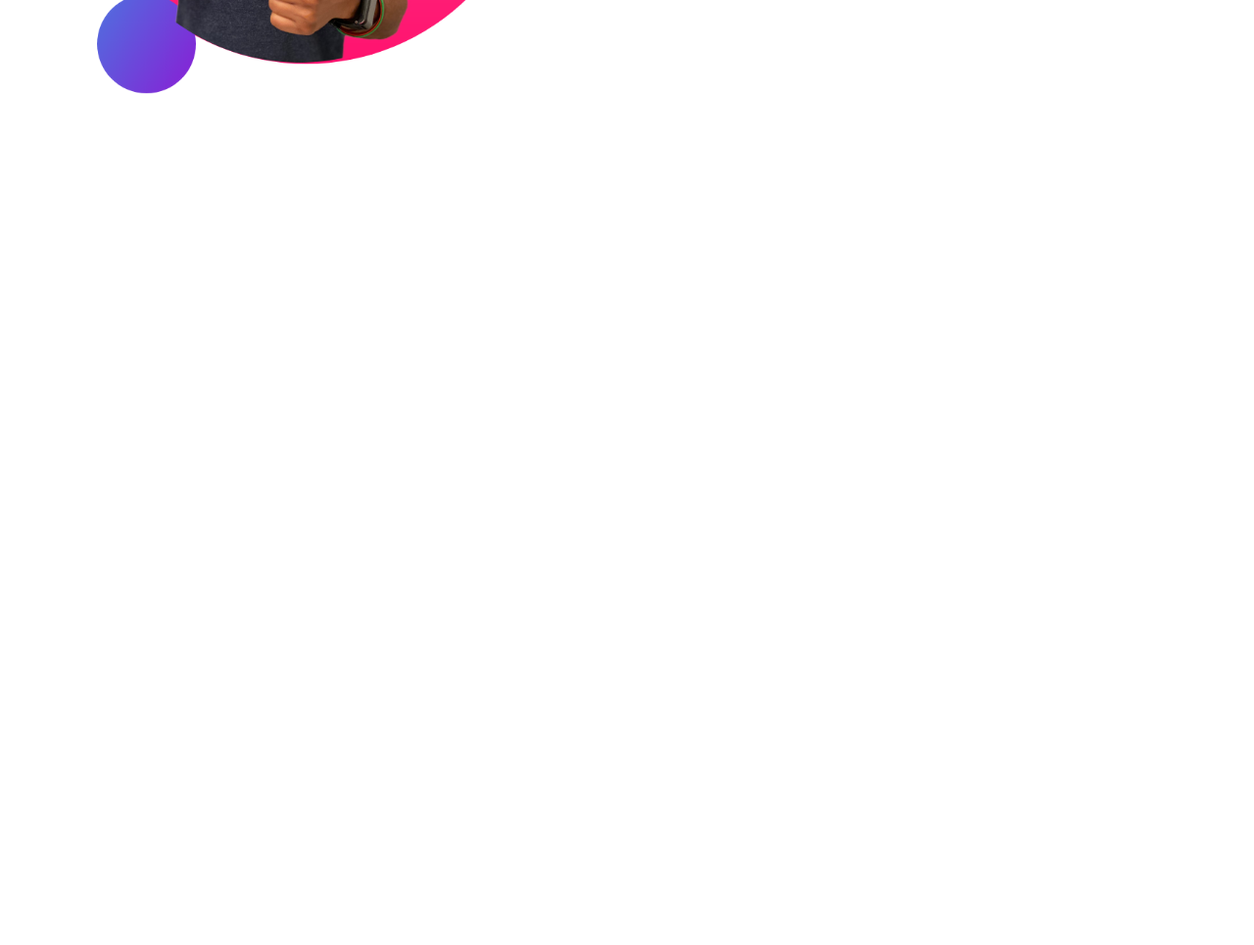
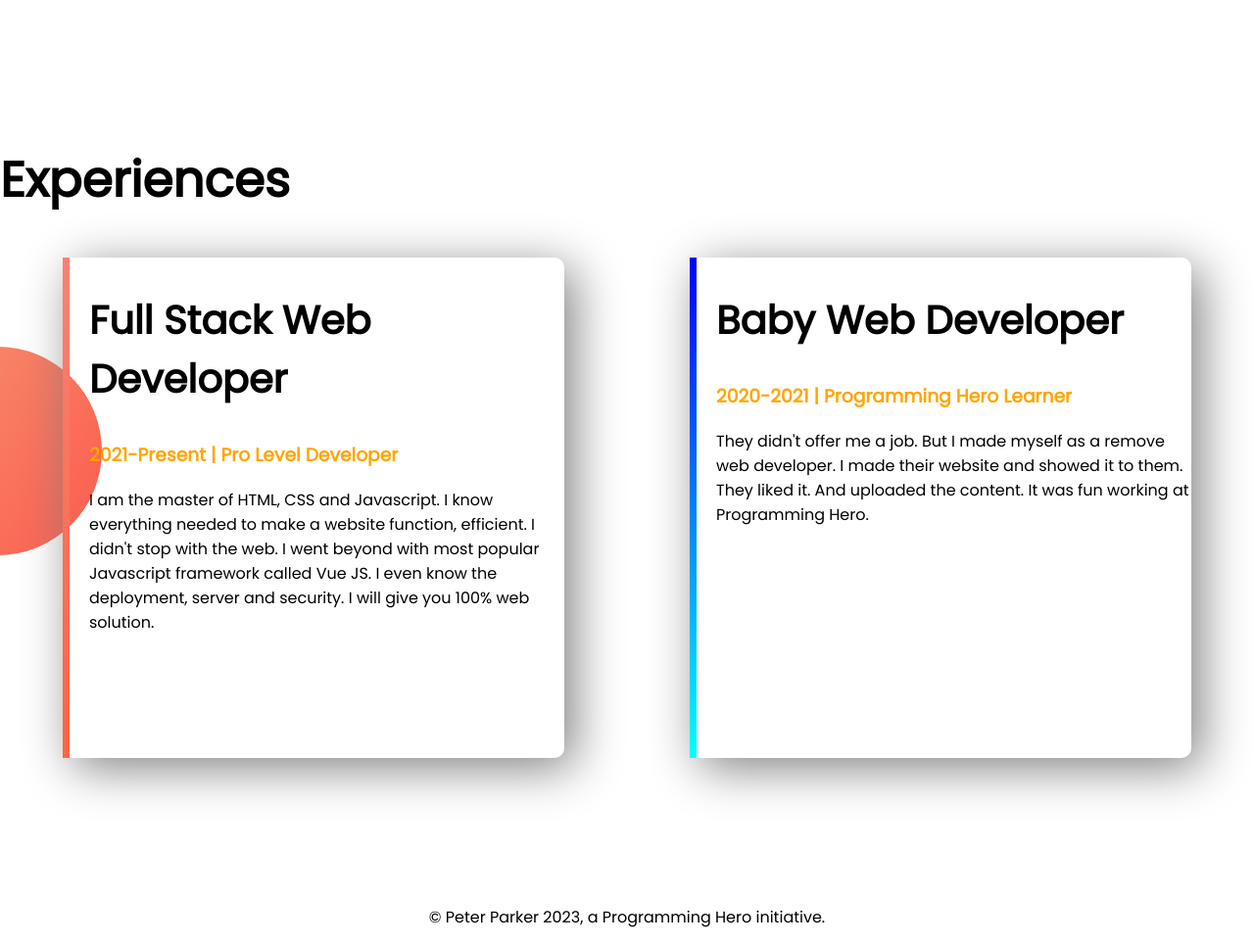
Before and after one commit to SabbirRshuvo/beautiful-professional-protfolio, a plain HTML site: page index.html in a window 1280 px wide. Shown: the part 1081-2046 px from the top of the page at 98% size. Before the commit the page ends 1334 px from the top, so only its background shows below. Drawn offline with Linux system fonts and the light colour scheme.

Commit message:
full stack

```diff
--- a/index.html
+++ b/index.html
@@ -11,7 +11,7 @@
     <link rel="stylesheet" href="style.css">
 </head>
 <body>
-    <section class="top-banner">
+    <section class="top-banner flexible">
         <div class="half-width">
             <h1>Welcome To</h1>
             <h1><span class="orange-color">Sabbir Rahman</span> World</h1>
@@ -23,7 +23,7 @@
             <img src="images/jhankar.png" alt="">
         </div>
     </section>
-    <section class="dream-big">
+    <section class="dream-big flexible">
         <div class="half-width">
             <img src="images/jhankar2.png" alt="">
         </div>
@@ -34,5 +34,27 @@
             <a class="link-button" target="_blank" href="http://google.com">DOWNLOAD RESUME</a>
         </div>
     </section>
+    <section class="experience-area">
+        <div>
+            <h1>Experiences</h1>
+        </div>
+        <div class="flexible">
+            <div id="full-stack" class="experience-items">
+                <h2>Full Stack Web Developer</h2>
+                <h3 class="orange-color">2021-Present | Pro Level Developer</h3>
+                <p>I am the master of HTML, CSS and Javascript. I know everything needed to make a website function, efficient. I didn't stop with the web. I went beyond with most popular Javascript framework called Vue JS. I even know the deployment, server and security. I will give you 100% web solution.</p>
+            </div>
+            <div id="web-developer" class="experience-items">
+                <h2>Baby Web Developer</h2>
+                <h3 class="orange-color">2020-2021 | Programming Hero Learner</h3>
+                <p>They didn't offer me a job. But I made myself as a remove web developer. I made their website and showed it to them. They liked it. And uploaded the content. It was fun working at Programming Hero.</p>
+            </div>
+        </div>
+    </section>
+    <section>
+        <footer>
+            <p>© Peter Parker 2023, a Programming Hero initiative.</p>
+        </footer>
+    </section>
 </body>
 </html>
--- a/style.css
+++ b/style.css
@@ -5,16 +5,19 @@ body{
 h1{
     font-size: 50px;
 }
+h2{
+    font-size: 40px;
+}
 .orange-color{
     color: orange;
 }
-section{
+.flexible{
     display: flex;
     margin-bottom: 150px;
 }
 .half-width{
     width: 50%;
-    padding-left: 2%;
+    padding-left: 7%;
 }
 .half-width img{
     width: 85%;
@@ -36,3 +39,30 @@ section{
     background-repeat: no-repeat;
     background-position: right;
 }
+.experience-items{
+    width: 40%;
+    margin-left: 5%;
+    margin-right: 5%;
+    padding-left: 20px;
+    padding-bottom: 110px;
+    box-shadow: 10px 10px 50px gray;
+    border-radius: 10px;
+}
+.experience-area{
+    background-image: url(images/exp-bg.png);
+    background-repeat: no-repeat;
+    background-position: left;
+}
+#full-stack{
+    border-left: 7px solid;
+    border-image: linear-gradient(salmon, tomato);
+    border-image-slice: 1;
+}
+#web-developer{
+    border-left: 7px solid;
+    border-image: linear-gradient(blue, cyan);
+    border-image-slice: 1;
+}
+footer p{
+    text-align: center;
+}
```
